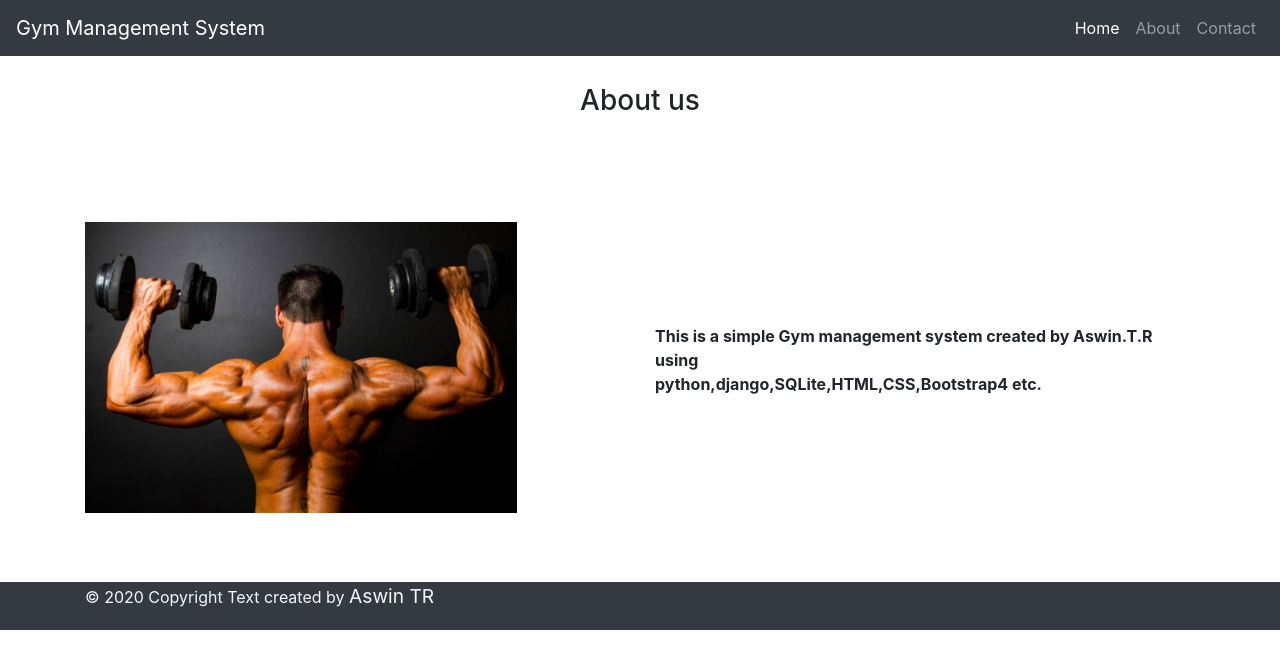
After one commit to aswintr94/Gym-Management-System, a Django app: page /about_us/ in a window 1280 px wide. The commit adds this page. Shown: the top 669 px of the page. Run offline with Django 3.2, Linux system fonts and the light colour scheme; some libraries are stand-ins or nearby versions.

Commit message:
created the about page and linked it to url; created footer for the page

```diff
--- /dev/null
+++ b/main_app/templates/about.html
@@ -0,0 +1,32 @@
+{% extends 'login_page.html' %}
+{% load static %}
+<!DOCTYPE html>
+<html lang="en">
+<head>
+    <meta charset="UTF-8">
+    <meta name="viewport" content="width=device-width, initial-scale=1.0">
+    <title>About us</title>
+</head>
+<body>
+    {% block content %}
+    <div class="container">
+        <div class="row">
+            <div class="col-md-12 text-center">
+                <h3 style="padding: 1em;">About us</h3>
+            </div>
+        </div>
+        <div class="row align-items-center font-weight-bold" style="height: 428px;">
+            <div class="col-md-6" style="margin: auto;">
+                <img src="{% static 'gym4.jpg' %}" width="80%" height="80%" alt="No image">
+            </div>
+            <div class="col-md-6">
+                <p>This is a simple Gym management system created by Aswin.T.R using <br>
+                    python,django,SQLite,HTML,CSS,Bootstrap4 etc.</p>
+            </div>
+        </div>
+    </div>
+
+
+    {% endblock %}
+</body>
+</html>
--- a/main_app/templates/login_page.html
+++ b/main_app/templates/login_page.html
@@ -15,14 +15,13 @@
             <button class="navbar-toggler" type="button" data-toggle="collapse" data-target="#navbarSupportedContent" aria-controls="navbarSupportedContent" aria-expanded="false" aria-label="Toggle navigation">
             <span class="navbar-toggler-icon"></span>
             </button>
-
             <div class="collapse navbar-collapse" id="navbarSupportedContent">
             <ul class="navbar-nav ml-auto">
                 <li class="nav-item active">
-                <a class="nav-link" href="#">Home <span class="sr-only">(current)</span></a>
+                <a class="nav-link" href="{% url 'login' %}">Home <span class="sr-only">(current)</span></a>
                 </li>
                 <li class="nav-item">
-                <a class="nav-link" href="#">About</a>
+                <a class="nav-link" href="{% url 'about_us' %}">About</a>
                 </li>
                 <li class="nav-item">
                     <a class="nav-link" href="#">Contact</a>
@@ -82,6 +81,16 @@
         </div>
     </section>
 
+    {% endblock %}
+
+    <footer class="bg-dark align-bottom" style="height: 3em;">
+      <div class="footer-copyright">
+        <div class="container" style="color: aliceblue;">
+        © 2020 Copyright Text created by <big>Aswin TR</big>
+        <!-- <a class="grey-text text-lighten-4 right" href="#!">More Links</a> -->
+        </div>
+      </div>
+    </footer>
 
     <!-- Carousel Script -->
     <script>
@@ -104,7 +113,8 @@
     <script src="https://cdnjs.cloudflare.com/ajax/libs/popper.js/1.14.7/umd/popper.min.js" integrity="sha384-UO2eT0CpHqdSJQ6hJty5KVphtPhzWj9WO1clHTMGa3JDZwrnQq4sF86dIHNDz0W1" crossorigin="anonymous"></script>
     <script src="https://stackpath.bootstrapcdn.com/bootstrap/4.3.1/js/bootstrap.min.js" integrity="sha384-JjSmVgyd0p3pXB1rRibZUAYoIIy6OrQ6VrjIEaFf/nJGzIxFDsf4x0xIM+B07jRM" crossorigin="anonymous"></script>
 
-    {% endblock %}
+
+
 
 </body>
 </html>
--- a/main_app/urls.py
+++ b/main_app/urls.py
@@ -4,4 +4,5 @@ from . import views
 
 urlpatterns = [
     path('login/',views.login,name='login'),
+    path('about_us/',views.about_us,name='about_us'),
 ]
--- a/main_app/views.py
+++ b/main_app/views.py
@@ -3,3 +3,6 @@
 # Create your views here.
 def login(request):
     return render(request,'login_page.html')
+
+def about_us(request):
+    return render(request,'about.html')
```
Also changed, not shown: main_app/static/gym4.jpg (added).
